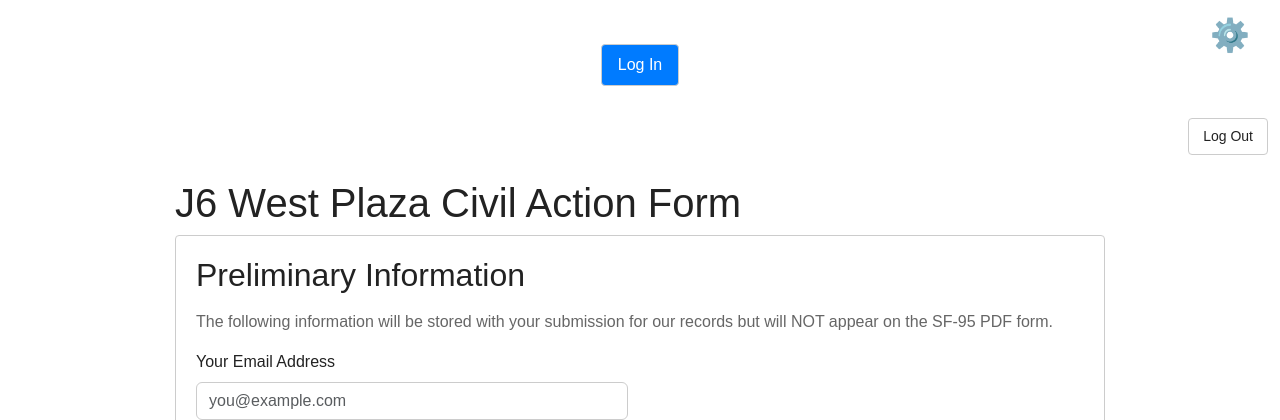
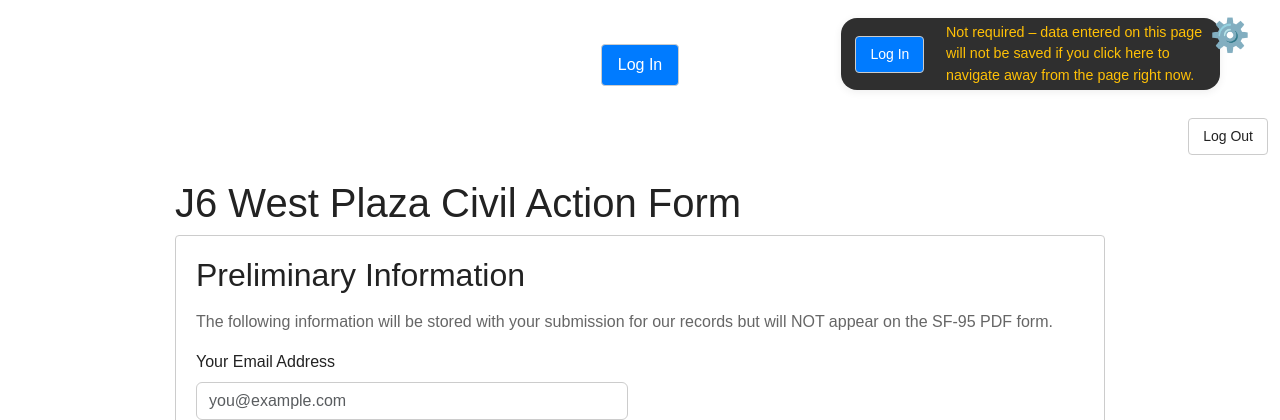
Before and after one commit to DanielGoodwyn/west-plaza-j6-ftca-form95, a Flask app: page / in a window 1280 px wide. Shown: the top 420 px of the page. Run offline with Flask 3, Linux system fonts and the light colour scheme.

Commit message:
Add warning message next to Log In button for anonymous users: 'Not required – data entered on this page will not be saved if you click here to navigate away from the page right now.'

```diff
--- a/src/templates/form.html
+++ b/src/templates/form.html
@@ -34,6 +34,40 @@
     <div class="user-info-topright d-flex align-items-center" style="gap: 0.75em; position: fixed; top: 18px; right: 60px; z-index: 999; font-size: 0.97em; color: #bbb; background: rgba(30,30,30,0.92); padding: 4px 14px; border-radius: 16px; pointer-events: none; box-shadow: 0 2px 8px rgba(0,0,0,0.07);">
         <span>{{ current_user.username }}</span>
         <a href="{{ url_for('logout') }}" class="btn btn-outline-secondary btn-sm ms-2" style="pointer-events:auto;">Log Out</a>
+    </div>
+    {% else %}
+    <style>
+        .user-info-topright {
+            position: fixed;
+            top: 18px;
+            right: 60px;
+            z-index: 999;
+            font-size: 0.97em;
+            color: #bbb;
+            background: rgba(30,30,30,0.92);
+            padding: 4px 14px;
+            border-radius: 16px;
+            pointer-events: auto;
+            box-shadow: 0 2px 8px rgba(0,0,0,0.07);
+        }
+        @media (max-width: 600px) {
+            .user-info-topright {
+                font-size: 0.85em;
+                padding: 3px 7px;
+                right: 44px;
+            }
+        }
+        .user-info-warning {
+            color: #ffc107;
+            font-size: 0.92em;
+            margin-left: 10px;
+            white-space: normal;
+            max-width: 260px;
+        }
+    </style>
+    <div class="user-info-topright d-flex align-items-center" style="gap: 0.75em;">
+        <a href="{{ url_for('login') }}" class="btn btn-primary btn-sm">Log In</a>
+        <span class="user-info-warning">Not required – data entered on this page will not be saved if you click here to navigate away from the page right now.</span>
     </div>
     {% endif %}
     <div class="container-fluid">
```
